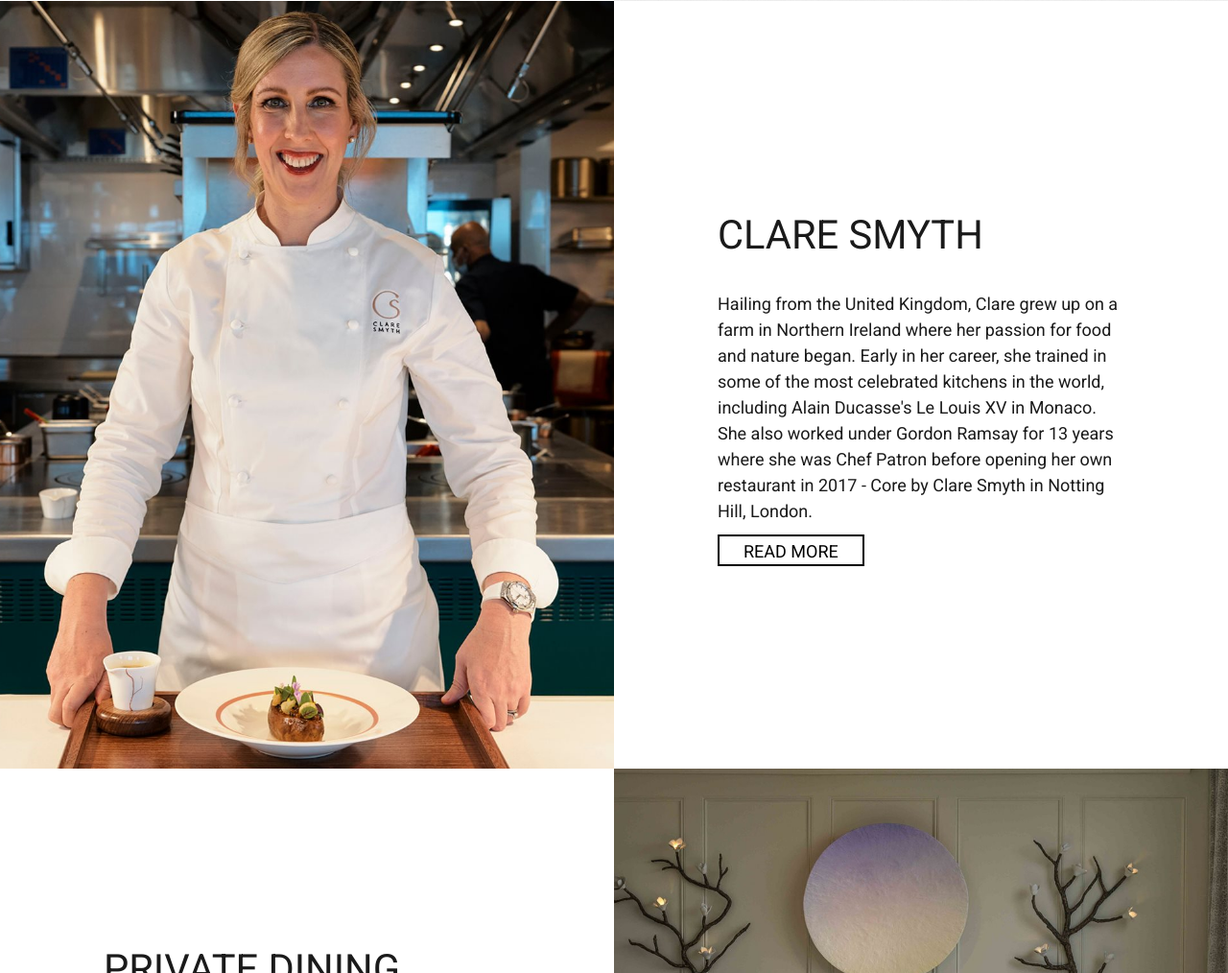
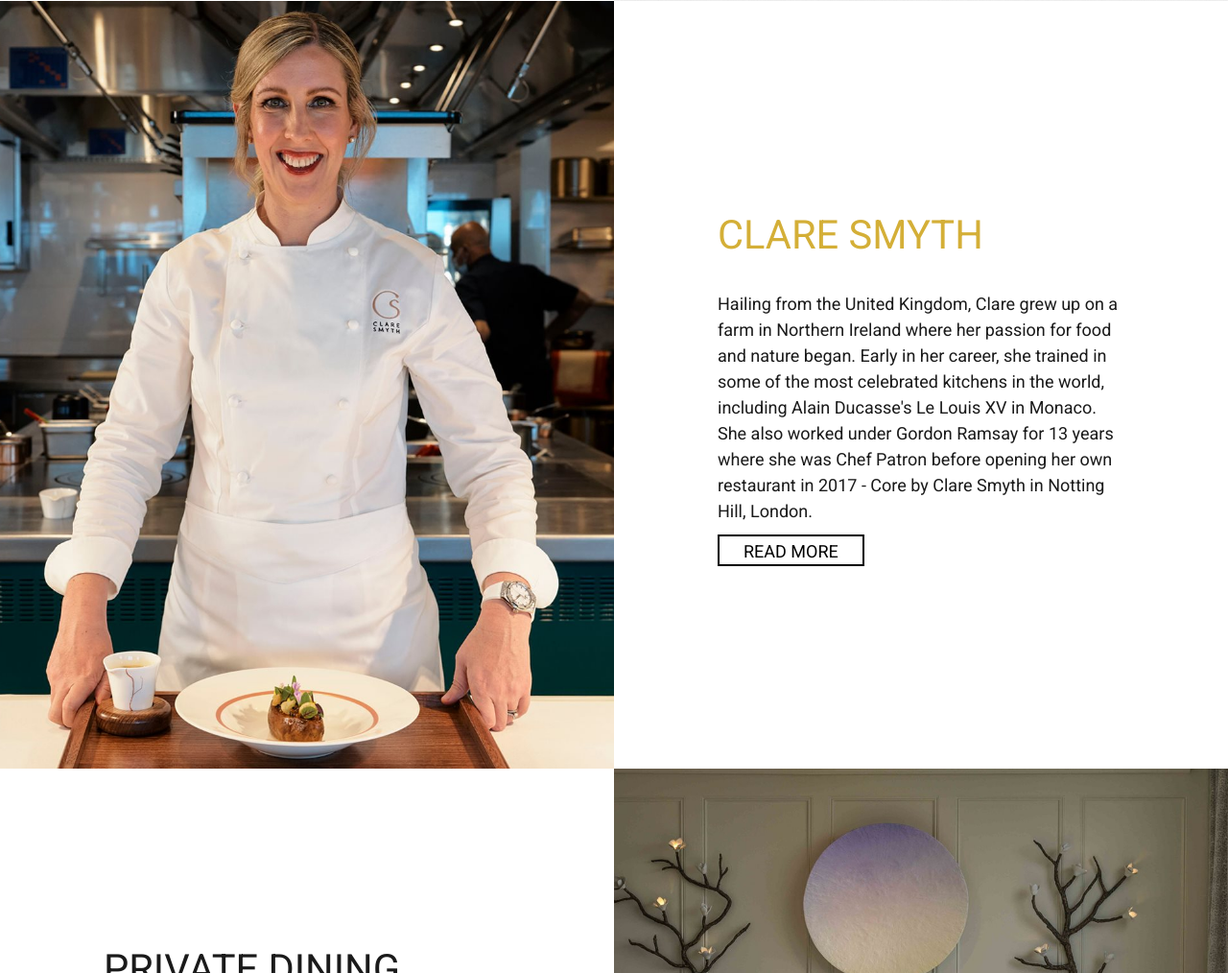
Before and after one commit to jayasetiawan82/ONCORE, a plain HTML site: page index.html in a window 1280 px wide. Shown: the part 1599-2613 px from the top of the page at 96% size. Drawn offline with Linux system fonts and the light colour scheme.

Commit message:
test for netlify

```diff
--- a/index.html
+++ b/index.html
@@ -137,7 +137,7 @@
     <section class="content-container">
       <div class="bio-img"></div>
       <div class="right-content inline-padding">
-        <h2 class="fs-700 uppercase">clare smyth</h2>
+        <h2 class="fs-700 uppercase text-gold">clare smyth</h2>
         <br />
         <p>
           Hailing from the United Kingdom, Clare grew up on a farm in Northern
```
